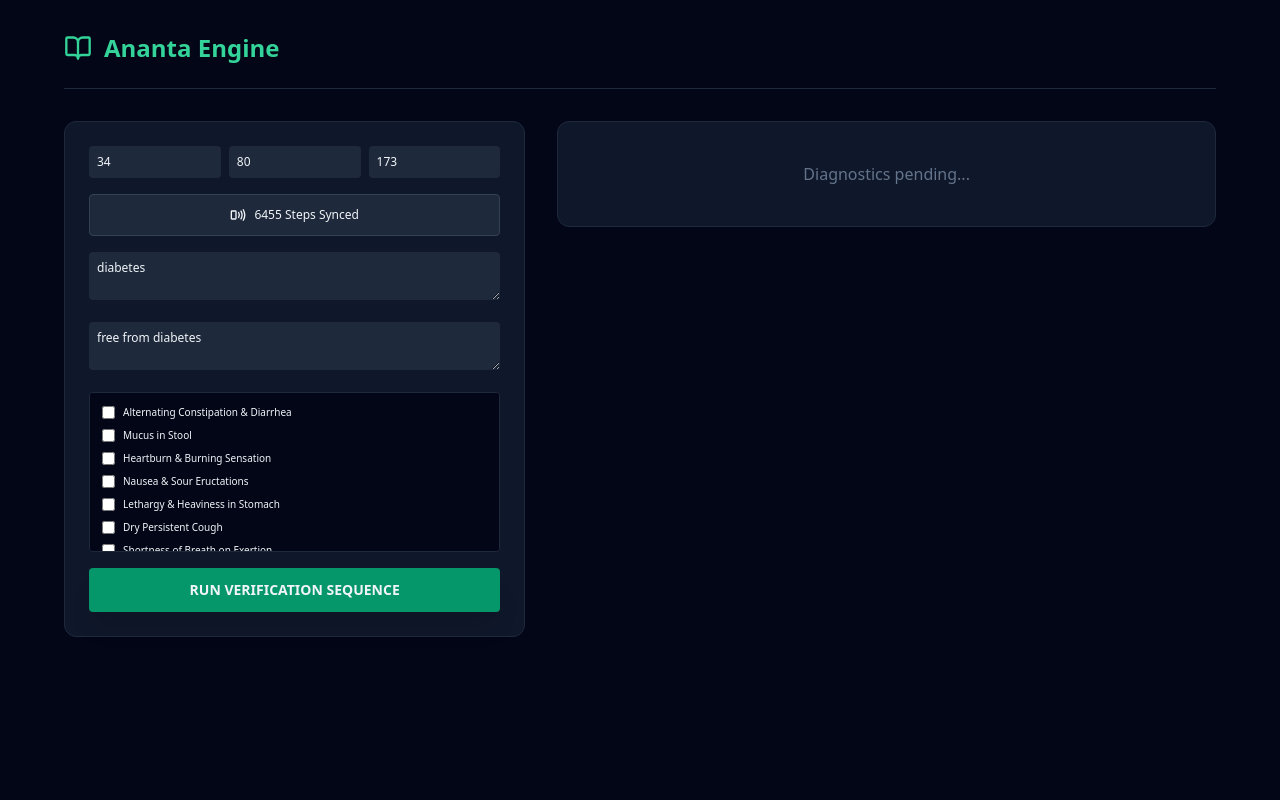
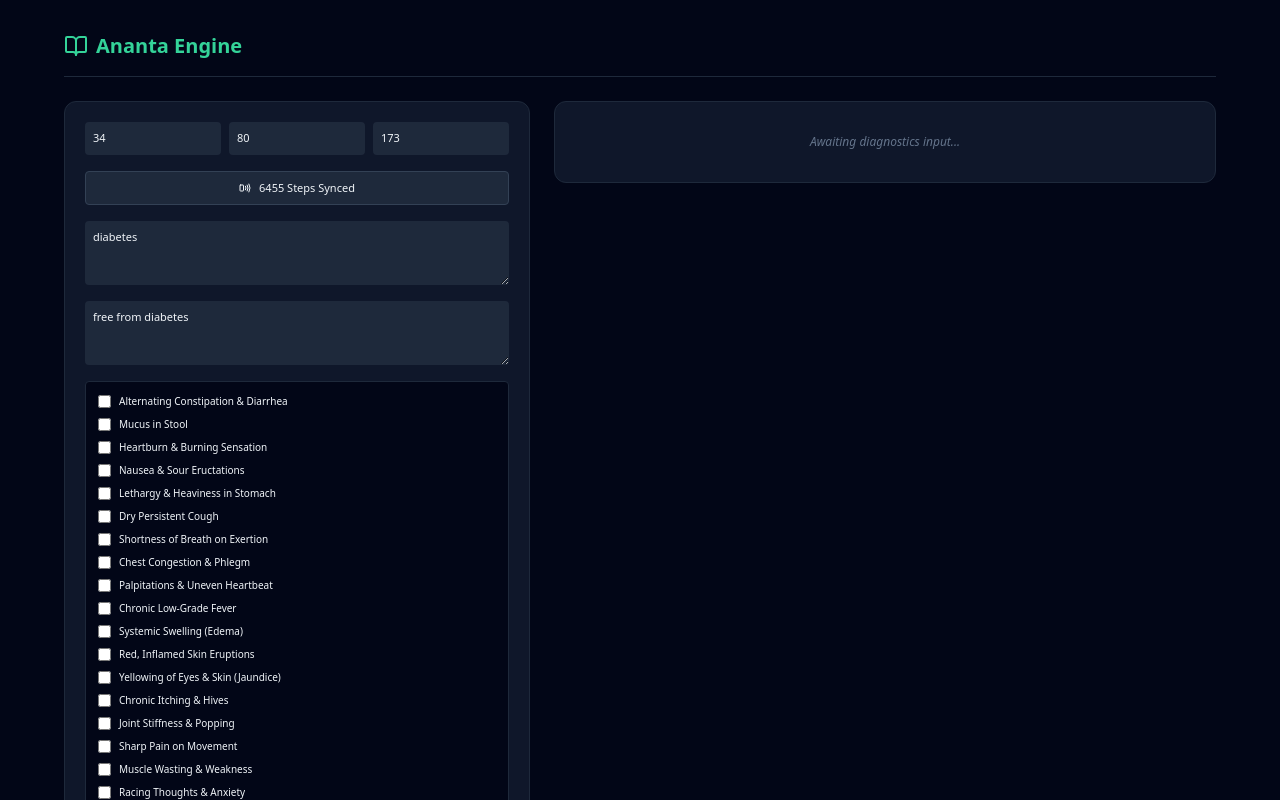
Before and after one commit to pankajmanchnda/Lotus, a React (Vite) app: page / in a window 1280 px wide. Shown: the top 800 px of the page. Built offline with nearby package versions, Linux system fonts and the light colour scheme.

Commit message:
Refactor App component layout and styling

```diff
--- a/src/App.tsx
+++ b/src/App.tsx
@@ -21,7 +21,6 @@ export default function App() {
   const handleSyncDevice = () => {
     setIsSyncing(true);
     setTimeout(() => {
-      // Fixed deterministic step simulation for testing
       setIntake(prev => ({ ...prev, dailySteps: 6455 }));
       setIsSyncing(false);
     }, 800);
@@ -47,71 +46,65 @@ export default function App() {
     setIsGeneratingPDF(true);
     try {
       const canvas = await html2canvas(element, { scale: 2, backgroundColor: "#020617" });
-      const imgData = canvas.toDataURL("image/png");
       const pdf = new jsPDF("p", "mm", "a4");
-      pdf.addImage(imgData, "PNG", 0, 0, 210, (canvas.height * 210) / canvas.width);
-      pdf.save("Ananta_Ayurveda_Protocol.pdf");
+      pdf.addImage(canvas.toDataURL("image/png"), "PNG", 0, 0, 210, (canvas.height * 210) / canvas.width);
+      pdf.save("Ananta_Protocol.pdf");
     } finally { setIsGeneratingPDF(false); }
   };
 
   return (
     <div className="min-h-screen bg-slate-950 text-slate-100 p-4 md:p-8">
-      <header className="max-w-6xl mx-auto mb-8 border-b border-slate-800 pb-6 flex justify-between items-center">
-        <h1 className="text-2xl font-extrabold text-emerald-400 flex items-center gap-3">
-          <BookOpen className="h-7 w-7" /> Ananta Engine
+      <header className="max-w-6xl mx-auto mb-6 border-b border-slate-800 pb-4 flex justify-between items-center">
+        <h1 className="text-xl font-extrabold text-emerald-400 flex items-center gap-2">
+          <BookOpen className="h-6 w-6" /> Ananta Engine
         </h1>
         {result && (
-          <button onClick={handleDownloadPDF} className="flex items-center gap-2 bg-emerald-600 hover:bg-emerald-500 px-4 py-2 rounded text-xs font-bold">
-            <Download className="h-4 w-4" /> Download PDF
+          <button onClick={handleDownloadPDF} className="flex items-center gap-2 bg-emerald-600 hover:bg-emerald-500 px-3 py-1 rounded text-[10px] font-bold uppercase tracking-wider">
+            <Download className="h-3 w-3" /> PDF Export
           </button>
         )}
       </header>
 
-      <main className="max-w-6xl mx-auto grid grid-cols-1 lg:grid-cols-12 gap-8">
-        <section className="lg:col-span-5 bg-slate-900 border border-slate-800 rounded-xl p-6 h-fit">
-          <div className="space-y-4">
+      <main className="max-w-6xl mx-auto grid grid-cols-1 lg:grid-cols-12 gap-6">
+        <section className="lg:col-span-5 bg-slate-900 border border-slate-800 rounded-xl p-5 flex flex-col gap-4">
           <div className="grid grid-cols-3 gap-2">
-              <input className="bg-slate-800 p-2 rounded text-xs" type="number" value={intake.age} onChange={(e) => setIntake({...intake, age: Number(e.target.value)})} />
-              <input className="bg-slate-800 p-2 rounded text-xs" type="number" value={intake.weight} onChange={(e) => setIntake({...intake, weight: Number(e.target.value)})} />
-              <input className="bg-slate-800 p-2 rounded text-xs" type="number" value={intake.height} onChange={(e) => setIntake({...intake, height: Number(e.target.value)})} />
+            <input className="bg-slate-800 p-2 rounded text-[11px]" placeholder="Age" type="number" value={intake.age} onChange={(e) => setIntake({...intake, age: Number(e.target.value)})} />
+            <input className="bg-slate-800 p-2 rounded text-[11px]" placeholder="Weight" type="number" value={intake.weight} onChange={(e) => setIntake({...intake, weight: Number(e.target.value)})} />
+            <input className="bg-slate-800 p-2 rounded text-[11px]" placeholder="Height" type="number" value={intake.height} onChange={(e) => setIntake({...intake, height: Number(e.target.value)})} />
           </div>
 
-            <button onClick={handleSyncDevice} className="w-full bg-slate-800 p-3 rounded text-xs flex items-center justify-center gap-2 border border-slate-700">
-              <SmartphoneNfc className="h-4 w-4" /> {intake.dailySteps} Steps Synced
+          <button onClick={handleSyncDevice} className="bg-slate-800 p-2 rounded text-[11px] border border-slate-700 flex items-center justify-center gap-2">
+            <SmartphoneNfc className="h-3 w-3" /> {intake.dailySteps} Steps Synced
           </button>
 
-            <textarea className="w-full bg-slate-800 p-2 rounded text-xs" placeholder="Symptoms" value={intake.symptomText} onChange={(e) => setIntake({...intake, symptomText: e.target.value})} />
-            <textarea className="w-full bg-slate-800 p-2 rounded text-xs" placeholder="Goals" value={intake.goalsText} onChange={(e) => setIntake({...intake, goalsText: e.target.value})} />
+          <textarea className="w-full bg-slate-800 p-2 rounded text-[11px] h-16" placeholder="Symptoms" value={intake.symptomText} onChange={(e) => setIntake({...intake, symptomText: e.target.value})} />
+          <textarea className="w-full bg-slate-800 p-2 rounded text-[11px] h-16" placeholder="Goals" value={intake.goalsText} onChange={(e) => setIntake({...intake, goalsText: e.target.value})} />
 
-            <div className="max-h-40 overflow-y-auto bg-slate-950 p-2 border border-slate-800 rounded">
+          <div className="flex-1 overflow-y-auto bg-slate-950 p-2 border border-slate-800 rounded text-[10px] h-40">
             {SYMPTOM_OPTIONS.map((s, i) => (
-                <label key={i} className="flex items-center gap-2 p-1 text-[10px] cursor-pointer hover:bg-slate-800">
+              <label key={i} className="flex items-center gap-2 p-1 cursor-pointer hover:bg-slate-800">
                 <input type="checkbox" onChange={() => toggleSymptom(s)} /> {s}
               </label>
             ))}
           </div>
 
-            {/* HIGHLY VISIBLE RUN BUTTON */}
-            <button onClick={handleEvaluate} className="w-full bg-emerald-600 hover:bg-emerald-500 py-3 rounded font-bold text-sm shadow-xl">
-              RUN VERIFICATION SEQUENCE
+          <button onClick={handleEvaluate} className="w-full bg-emerald-600 hover:bg-emerald-500 py-3 rounded font-bold text-xs shadow-lg uppercase tracking-widest">
+            Run Verification
           </button>
-          </div>
         </section>
 
         <section className="lg:col-span-7" id="pdf-content">
           {!result ? (
-            <div className="bg-slate-900 border border-slate-800 p-10 text-center text-slate-500 rounded-xl">Diagnostics pending...</div>
+            <div className="bg-slate-900 border border-slate-800 p-8 text-center text-slate-500 rounded-xl italic text-xs">Awaiting diagnostics input...</div>
           ) : (
             <div className="space-y-4">
-              <div className="bg-slate-900 p-6 rounded-xl border border-slate-800">
-                <h3 className="text-emerald-400 font-bold">Diagnostics Summary</h3>
-                <p className="text-sm mt-2">{result.primaryDosha} Imbalance | {result.calculatedAgni}</p>
+              <div className="bg-slate-900 p-5 rounded-xl border border-slate-800 text-xs">
+                <h3 className="text-emerald-400 font-bold mb-2">Diagnostics Summary</h3>
+                <p>{result.primaryDosha} Imbalance | {result.calculatedAgni}</p>
               </div>
-              <div className="bg-slate-900 p-6 rounded-xl border border-slate-800">
-                <h3 className="text-emerald-400 font-bold">Action Protocol</h3>
-                {result.protocolMatches.map((p, i) => (
-                  <p key={i} className="text-xs mt-2">{p.objective}</p>
-                ))}
+              <div className="bg-slate-900 p-5 rounded-xl border border-slate-800 text-xs">
+                <h3 className="text-emerald-400 font-bold mb-2">Protocol</h3>
+                {result.protocolMatches.map((p, i) => <p key={i}>{p.objective}</p>)}
               </div>
             </div>
           )}
```
Lines whose indentation alone changed are shown as unchanged.
